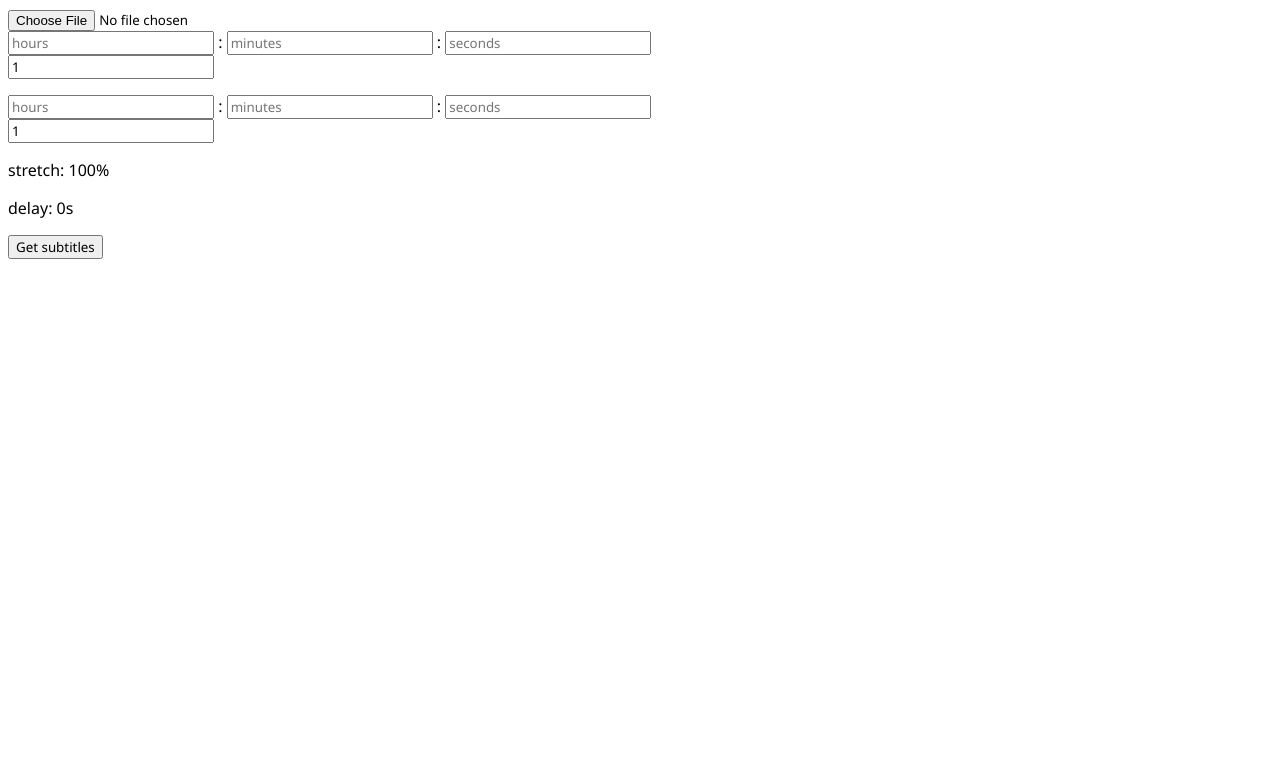
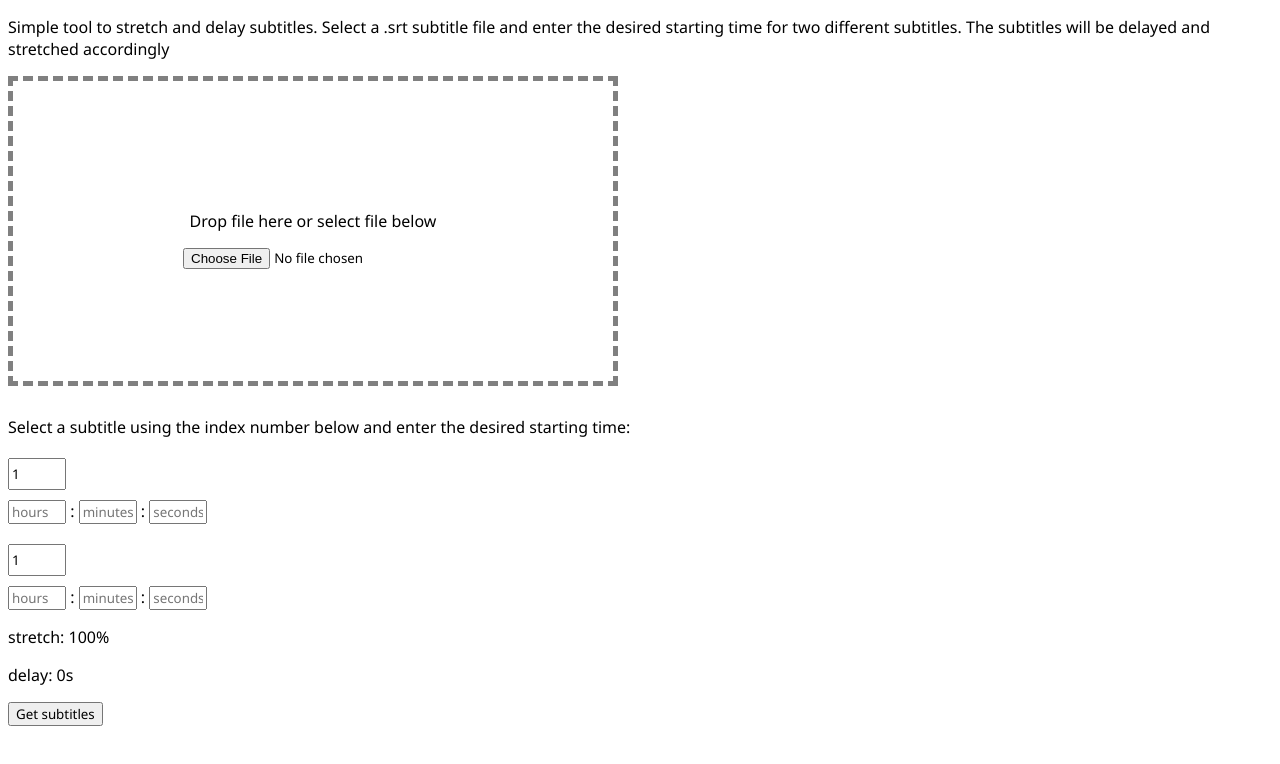
Before and after one commit to RagnarVdB/SubtitleTools, a plain HTML site: page index.html in a window 1280 px wide. Drawn offline with Linux system fonts and the light colour scheme.

Commit message:
added file drop area

```diff
--- a/index.html
+++ b/index.html
@@ -9,28 +9,43 @@
 </head>
 <body>
   <div id="wrapper">
-    <input type="file" accept=".srt"id="fileChooser" onchange="fileSelected()">
+    <p>
+      Simple tool to stretch and delay subtitles.
+      Select a .srt subtitle file and enter the desired starting time for two different subtitles.
+      The subtitles will be delayed and stretched accordingly
+    </p>
+      <div id="dropArea" ondrop="dropHandler(event)" ondragover="dragHandler(event)" ondragenter="dragEnter()" ondragleave="dragLeave()">
+        <p>Drop file here or select file below</p>
+        <input type="file" accept=".srt"id="fileChooser" onchange="fileSelected()">
+      </div>
+
     <div id="time1" class="timeSelector">
+      <p>Select a subtitle using the index number below and enter the desired starting time:</p>
+      <div class="subSelector">
+        <input id = "num1" type="number" min="1" value="1" onchange="numberChange()" class="index">
+        <p id="firstSub"></p>
+      </div>
       <div id="firstTime">
-        <input type="text" oninput="calcValues()" placeholder="hours">
+        <input type="text" oninput="calcValues()" placeholder="hours" class="timeInput">
         <span>:</span>
-        <input type="text" oninput="calcValues()" placeholder="minutes">
+        <input type="text" oninput="calcValues()" placeholder="minutes" class="timeInput">
         <span>:</span>
-        <input type="text" oninput="calcValues()" placeholder="seconds">
+        <input type="text" oninput="calcValues()" placeholder="seconds" class="timeInput">
       </div>
-      <input id = "num1" type="number" min="1" value="1" onchange="numberChange()">
-      <p id="firstSub"></p>
+
     </div>
     <div id="time2" class="timeSelector">
+      <div class="subSelector">
+        <input id = "num2" type="number" min="1" value="1" onchange="numberChange()" class="index">
+        <p id="secondSub"></p>
+      </div>
       <div id="secondTime">
-        <input type="text" oninput="calcValues()" placeholder="hours">
+        <input type="text" oninput="calcValues()" placeholder="hours" class="timeInput">
         <span>:</span>
-        <input type="text" oninput="calcValues()" placeholder="minutes">
+        <input type="text" oninput="calcValues()" placeholder="minutes" class="timeInput">
         <span>:</span>
-        <input type="text" oninput="calcValues()" placeholder="seconds">
+        <input type="text" oninput="calcValues()" placeholder="seconds" class="timeInput">
       </div>
-      <input id = "num2" type="number" min="1" value="1" onchange="numberChange()">
-      <p id="secondSub"></p>
     </div>
     <div>
       <p>stretch: <span id="stretch">100</span>%</p>
--- a/script.js
+++ b/script.js
@@ -71,6 +71,47 @@ function numberChange() {
   calcValues()
 }
 
+function dropHandler(event) {
+  event.preventDefault()
+  console.log('dropped something!')
+  let file
+
+  if (event.dataTransfer.items) {
+    if (event.dataTransfer.items[0].kind === 'file') {
+      file = event.dataTransfer.items[0].getAsFile()
+    }
+  } else {
+    file =  event.dataTransfer.files[0]
+  }
+
+  filename = file.name
+  const reader = new FileReader()
+  reader.readAsText(file);
+  reader.onload = () => {
+  processFile(reader.result)
+  }
+  reader.onerror = () => {
+  console.log(reader.error)
+  }
+  const area = document.getElementById('dropArea')
+  area.remove()
+}
+
+function dragHandler(event) {
+  event.preventDefault()
+  console.log('dragging...')
+}
+
+function dragEnter() {
+  const area = document.getElementById('dropArea')
+  area.classList.add('hover')
+}
+
+function dragLeave() {
+  const area = document.getElementById('dropArea')
+  area.classList.remove('hover')
+}
+
 function fileSelected() {
   const fileobj = document.getElementById('fileChooser')
   if ('files' in fileobj && fileobj.files.length !== 0) {
@@ -79,12 +120,14 @@ function fileSelected() {
     const reader = new FileReader()
     reader.readAsText(file);
     reader.onload = () => {
-     const out = processFile(reader.result)
+    processFile(reader.result)
     }
    reader.onerror = () => {
     console.log(reader.error)
    }
   }
+  const area = document.getElementById('dropArea')
+  area.remove()
 }
 
 function calcValues() {
--- a/style.css
+++ b/style.css
@@ -1,3 +1,32 @@
 * {
   font-family: 'Segoe UI', Tahoma, Geneva, Verdana, sans-serif;
 }
+
+#dropArea {
+  width: 600px;
+  height: 300px;
+  border: 5px dashed grey;
+  display: flex;
+  flex-direction: column;
+  align-items: center;
+  justify-content: center;
+  margin-bottom: 30px;
+}
+
+.hover {
+  border: 5px dashed #556fff !important;
+}
+
+.subSelector {
+  display: flex;
+  margin-top: 20px;
+  margin-bottom: 10px;
+}
+
+.timeInput {
+  width: 50px
+}
+
+.index {
+  width: 50px;
+}
```
